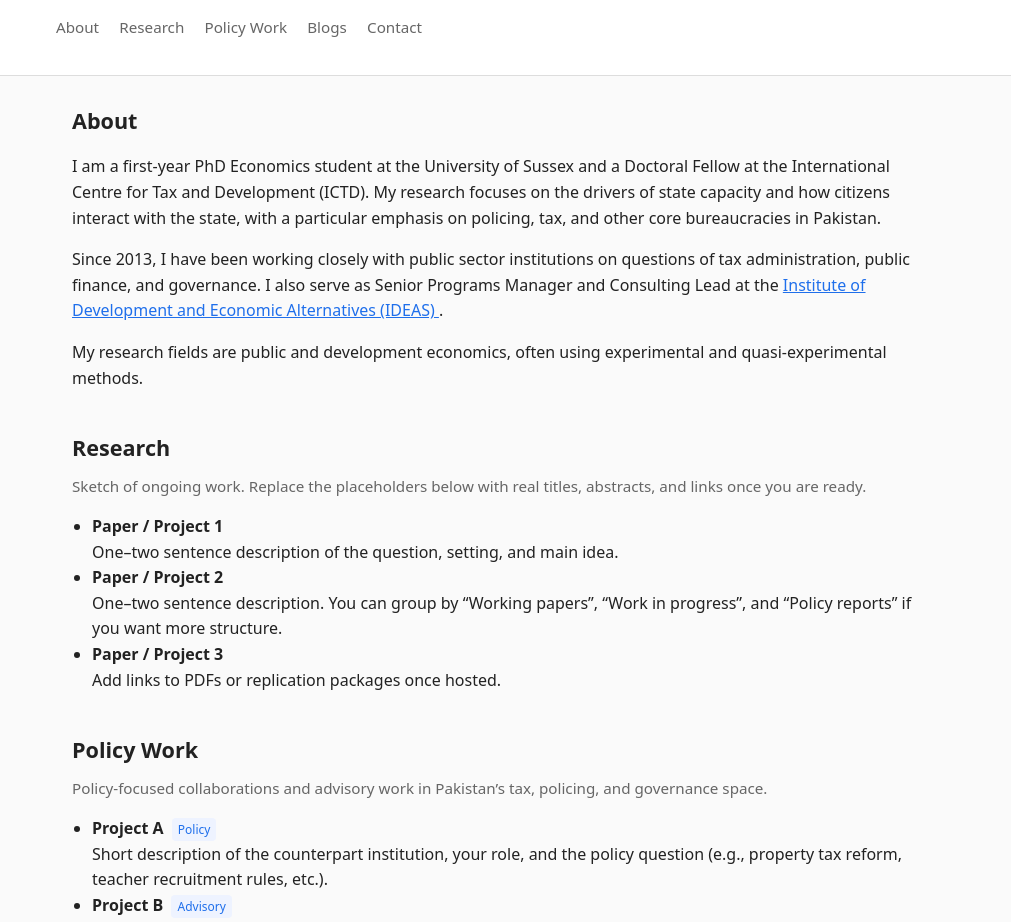
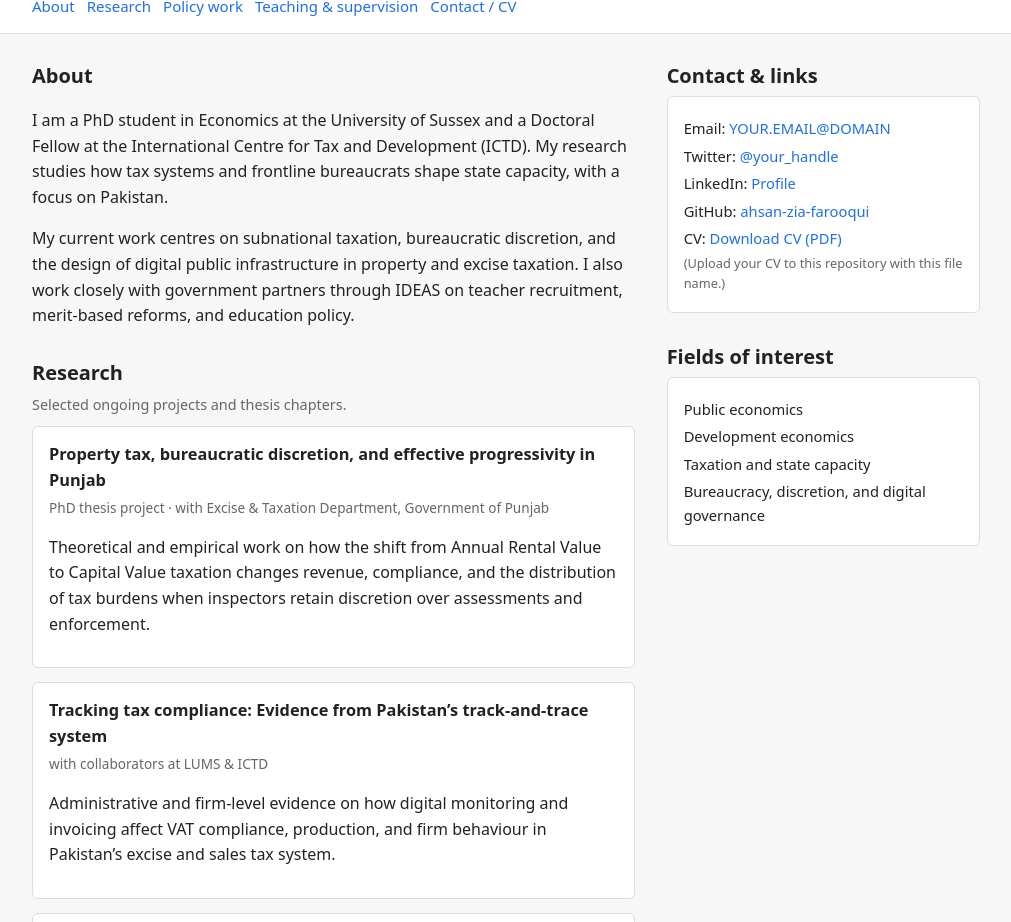
Before and after one commit to AhsanZiaFarooqui/ahsanziafarooqui.github.io, a plain HTML site: page index.html in a window 1280 px wide. Shown: the part 115-1037 px from the top of the page, without its empty margins (134-1145 px from the left). Drawn offline with Linux system fonts and the light colour scheme.

Commit message:
Update index.html

```diff
--- a/index.html
+++ b/index.html
@@ -2,15 +2,16 @@
 <html lang="en">
 <head>
   <meta charset="UTF-8">
-  <title>Ahsan Zia Farooqui | Economics & Public Finance</title>
+  <title>Ahsan Zia Farooqui | Economics</title>
   <meta name="viewport" content="width=device-width, initial-scale=1">
   <style>
     :root {
-      --bg: #fafafa;
+      --bg: #f7f7f7;
       --fg: #222;
       --accent: #1f6feb;
       --muted: #666;
       --border: #ddd;
+      --card: #ffffff;
     }
 
     * {
@@ -25,265 +26,273 @@
       line-height: 1.6;
     }
 
-    header {
-      border-bottom: 1px solid var(--border);
-      background: #fff;
-    }
-
-    .container {
-      max-width: 900px;
-      margin: 0 auto;
-      padding: 0 16px;
-    }
-
-    .hero {
-      padding: 32px 0 24px 0;
-    }
-
-    .name {
-      font-size: 2rem;
-      margin: 0 0 4px 0;
-    }
-
-    .tagline {
-      margin: 0;
-      color: var(--muted);
-      font-size: 0.98rem;
-    }
-
-    nav {
-      margin-top: 18px;
-      padding-bottom: 10px;
-    }
-
-    nav a {
-      text-decoration: none;
-      color: var(--muted);
-      margin-right: 16px;
-      font-size: 0.95rem;
-      padding-bottom: 4px;
-      border-bottom: 2px solid transparent;
-    }
-
-    nav a:hover {
-      color: var(--accent);
-      border-bottom-color: var(--accent);
-    }
-
-    main {
-      padding: 28px 0 40px 0;
-    }
-
-    section {
-      margin-bottom: 40px;
-    }
-
-    h2 {
-      margin-top: 0;
-      margin-bottom: 8px;
-      font-size: 1.35rem;
-    }
-
-    .section-subtitle {
-      margin-top: 0;
-      margin-bottom: 16px;
-      color: var(--muted);
-      font-size: 0.95rem;
-    }
-
-    ul {
-      padding-left: 20px;
-    }
-
     a {
       color: var(--accent);
+      text-decoration: none;
     }
 
     a:hover {
       text-decoration: underline;
     }
 
+    header {
+      background: var(--card);
+      border-bottom: 1px solid var(--border);
+    }
+
+    .container {
+      max-width: 980px;
+      margin: 0 auto;
+      padding: 0 16px;
+    }
+
+    .top-bar {
+      display: flex;
+      flex-wrap: wrap;
+      align-items: center;
+      justify-content: space-between;
+      padding: 20px 0 10px 0;
+      gap: 12px;
+    }
+
+    .name-block h1 {
+      margin: 0;
+      font-size: 1.9rem;
+    }
+
+    .name-block p {
+      margin: 4px 0 0 0;
+      color: var(--muted);
+      font-size: 0.95rem;
+    }
+
+    nav {
+      display: flex;
+      flex-wrap: wrap;
+      gap: 12px;
+      font-size: 0.94rem;
+    }
+
+    nav a {
+      padding-bottom: 3px;
+      border-bottom: 2px solid transparent;
+    }
+
+    nav a:hover {
+      border-bottom-color: var(--accent);
+    }
+
+    main {
+      padding: 26px 0 40px 0;
+    }
+
+    .layout {
+      display: grid;
+      grid-template-columns: minmax(0, 2.5fr) minmax(0, 1.3fr);
+      gap: 32px;
+      align-items: flex-start;
+    }
+
+    section {
+      margin-bottom: 28px;
+    }
+
+    h2 {
+      margin: 0 0 4px 0;
+      font-size: 1.25rem;
+    }
+
+    .section-subtitle {
+      margin: 0 0 10px 0;
+      color: var(--muted);
+      font-size: 0.9rem;
+    }
+
+    ul {
+      padding-left: 18px;
+      margin: 8px 0 0 0;
+    }
+
+    .card {
+      background: var(--card);
+      border: 1px solid var(--border);
+      border-radius: 6px;
+      padding: 14px 16px;
+      margin-bottom: 14px;
+    }
+
+    .card h3 {
+      margin: 0 0 4px 0;
+      font-size: 1.02rem;
+    }
+
+    .card .meta {
+      margin: 0 0 6px 0;
+      font-size: 0.85rem;
+      color: var(--muted);
+    }
+
     .contact-list {
       list-style: none;
       padding-left: 0;
+      margin: 6px 0 0 0;
+      font-size: 0.92rem;
     }
 
     .contact-list li {
-      margin-bottom: 6px;
-    }
-
-    .badge {
-      display: inline-block;
-      padding: 2px 6px;
-      border-radius: 4px;
-      background: #eef3ff;
-      color: var(--accent);
-      font-size: 0.75rem;
-      margin-left: 4px;
+      margin-bottom: 4px;
     }
 
     footer {
       border-top: 1px solid var(--border);
-      padding: 16px 0 24px 0;
+      padding: 14px 0 20px 0;
       font-size: 0.85rem;
       color: var(--muted);
+      background: var(--card);
     }
 
-    @media (max-width: 600px) {
-      .name {
-        font-size: 1.6rem;
-      }
-      nav {
-        font-size: 0.9rem;
-        display: flex;
-        flex-wrap: wrap;
-        gap: 8px;
-      }
-      nav a {
-        margin-right: 8px;
+    @media (max-width: 800px) {
+      .layout {
+        grid-template-columns: 1fr;
       }
     }
   </style>
 </head>
 <body>
   <header>
-    <div class="container hero">
-      <h1 class="name">Ahsan Zia Farooqui</h1>
-      <p class="tagline">
-        PhD Economics student, University of Sussex · Doctoral Fellow, ICTD ·
-        Senior Programs Manager &amp; Consulting Lead, IDEAS
-      </p>
-
+    <div class="container">
+      <div class="top-bar">
+        <div class="name-block">
+          <h1>Ahsan Zia Farooqui</h1>
+          <p>PhD Economics, University of Sussex · Doctoral Fellow, ICTD · Senior Programs Manager &amp; Consulting Lead, IDEAS</p>
+        </div>
         <nav>
           <a href="#about">About</a>
           <a href="#research">Research</a>
-        <a href="#policy">Policy Work</a>
-        <a href="#blogs">Blogs</a>
-        <a href="#contact">Contact</a>
+          <a href="#policy">Policy work</a>
+          <a href="#teaching">Teaching &amp; supervision</a>
+          <a href="#contact">Contact / CV</a>
         </nav>
+      </div>
     </div>
   </header>
 
   <main>
-    <div class="container">
+    <div class="container layout">
+      <div>
+        <!-- LEFT COLUMN: ABOUT + RESEARCH -->
         <section id="about">
           <h2>About</h2>
           <p>
-          I am a first-year PhD Economics student at the University of Sussex and a
-          Doctoral Fellow at the International Centre for Tax and Development (ICTD).
-          My research focuses on the drivers of state capacity and how citizens
-          interact with the state, with a particular emphasis on policing, tax, and
-          other core bureaucracies in Pakistan.
+            I am a PhD student in Economics at the University of Sussex and a Doctoral Fellow at the
+            International Centre for Tax and Development (ICTD). My research studies how tax systems
+            and frontline bureaucrats shape state capacity, with a focus on Pakistan.
           </p>
           <p>
-          Since 2013, I have been working closely with public sector institutions on
-          questions of tax administration, public finance, and governance. I also
-          serve as Senior Programs Manager and Consulting Lead at the
-          <a href="https://ideasdev.org" target="_blank" rel="noopener noreferrer">
-            Institute of Development and Economic Alternatives (IDEAS)
-          </a>.
-        </p>
-        <p>
-          My research fields are public and development economics, often using
-          experimental and quasi-experimental methods.
+            My current work centres on subnational taxation, bureaucratic discretion, and the design
+            of digital public infrastructure in property and excise taxation. I also work closely with
+            government partners through IDEAS on teacher recruitment, merit-based reforms, and education policy.
           </p>
         </section>
 
         <section id="research">
           <h2>Research</h2>
-        <p class="section-subtitle">
-          Sketch of ongoing work. Replace the placeholders below with real titles,
-          abstracts, and links once you are ready.
+          <p class="section-subtitle">Selected ongoing projects and thesis chapters.</p>
+
+          <div class="card">
+            <h3>Property tax, bureaucratic discretion, and effective progressivity in Punjab</h3>
+            <p class="meta">PhD thesis project · with Excise &amp; Taxation Department, Government of Punjab</p>
+            <p>
+              Theoretical and empirical work on how the shift from Annual Rental Value to Capital Value
+              taxation changes revenue, compliance, and the distribution of tax burdens when inspectors
+              retain discretion over assessments and enforcement.
             </p>
+          </div>
+
+          <div class="card">
+            <h3>Tracking tax compliance: Evidence from Pakistan’s track-and-trace system</h3>
+            <p class="meta">with collaborators at LUMS &amp; ICTD</p>
+            <p>
+              Administrative and firm-level evidence on how digital monitoring and invoicing affect
+              VAT compliance, production, and firm behaviour in Pakistan’s excise and sales tax system.
+            </p>
+          </div>
+
+          <div class="card">
+            <h3>Merit-based teacher recruitment and bureaucratic rules</h3>
+            <p class="meta">with provincial education departments</p>
+            <p>
+              Work on the political economy and implementation of merit-based recruitment rules for
+              public-school teachers, combining policy timelines, protests data, and administrative records.
+            </p>
+          </div>
+        </section>
+
+        <section id="policy">
+          <h2>Policy work</h2>
+          <p class="section-subtitle">Selected collaborations with government and policy partners.</p>
           <ul>
             <li>
-            <strong>Paper / Project 1</strong><br>
-            One–two sentence description of the question, setting, and main idea.
+              Advisory work with the Excise &amp; Taxation Department, Punjab on property tax reform,
+              digital self-assessment portals, and valuation schedules.
             </li>
             <li>
-            <strong>Paper / Project 2</strong><br>
-            One–two sentence description. You can group by “Working papers”,
-            “Work in progress”, and “Policy reports” if you want more structure.
+              Research and technical input on teacher recruitment and merit-based reforms with provincial
+              education departments, including analysis of recruitment rules and protest data.
             </li>
             <li>
-            <strong>Paper / Project 3</strong><br>
-            Add links to PDFs or replication packages once hosted.
+              Contributions to policy reports on property tax utilisation, equity, and subnational public finance.
             </li>
           </ul>
         </section>
 
-      <section id="policy">
-        <h2>Policy Work</h2>
+        <section id="teaching">
+          <h2>Teaching &amp; supervision</h2>
           <p class="section-subtitle">
-          Policy-focused collaborations and advisory work in Pakistan’s tax,
-          policing, and governance space.
+            Brief overview; expand as you accumulate more teaching.
           </p>
           <ul>
+            <li>Supervision and mentoring of research assistants on tax and education projects.</li>
+            <li>Guest lectures and trainings on tax administration, data, and empirical methods (to be expanded).</li>
+          </ul>
+        </section>
+      </div>
+
+      <!-- RIGHT COLUMN: CONTACT + QUICK INFO -->
+      <aside>
+        <section id="contact">
+          <h2>Contact &amp; links</h2>
+          <div class="card">
+            <ul class="contact-list">
+              <li>Email: <a href="mailto:YOUR.EMAIL@DOMAIN">YOUR.EMAIL@DOMAIN</a></li>
+              <li>Twitter: <a href="https://twitter.com/" target="_blank" rel="noopener noreferrer">@your_handle</a></li>
+              <li>LinkedIn: <a href="https://www.linkedin.com/" target="_blank" rel="noopener noreferrer">Profile</a></li>
+              <li>GitHub: <a href="https://github.com/ahsan-zia-farooqui" target="_blank" rel="noopener noreferrer">ahsan-zia-farooqui</a></li>
               <li>
-            <strong>Project A</strong> <span class="badge">Policy</span><br>
-            Short description of the counterpart institution, your role, and the
-            policy question (e.g., property tax reform, teacher recruitment rules,
-            etc.).
-          </li>
-          <li>
-            <strong>Project B</strong> <span class="badge">Advisory</span><br>
-            Another example, ideally with a link to a public report or note if
-            available.
-          </li>
-          <li>
-            <strong>Talks &amp; briefings</strong><br>
-            You can add bullets for invited talks, committee briefings, or
-            testimonies here.
+                CV:
+                <a href="Ahsan_Zia_Farooqui_CV.pdf" target="_blank" rel="noopener noreferrer">
+                  Download CV (PDF)
+                </a>
+                <span style="display:block;font-size:0.8rem;color:var(--muted);margin-top:2px;">
+                  (Upload your CV to this repository with this file name.)
+                </span>
               </li>
             </ul>
+          </div>
         </section>
 
-      <section id="blogs">
-        <h2>Blogs</h2>
-        <p class="section-subtitle">
-          Optional space for short pieces, reflections on fieldwork, or summaries
-          of papers and policy debates.
-        </p>
-        <ul>
-          <li>
-            <em>Coming soon.</em> You can either link to an external blog platform
-            or keep a simple archive of posts here.
-          </li>
+        <section>
+          <h2>Fields of interest</h2>
+          <div class="card">
+            <ul class="contact-list">
+              <li>Public economics</li>
+              <li>Development economics</li>
+              <li>Taxation and state capacity</li>
+              <li>Bureaucracy, discretion, and digital governance</li>
             </ul>
+          </div>
         </section>
-
-      <section id="contact">
-        <h2>Contact</h2>
-        <ul class="contact-list">
-          <li>
-            Email:
-            <a href="mailto:YOUR.EMAIL@DOMAIN">YOUR.EMAIL@DOMAIN</a>
-          </li>
-          <li>
-            Twitter:
-            <a href="https://twitter.com/" target="_blank" rel="noopener noreferrer">
-              @your_handle
-            </a>
-          </li>
-          <li>
-            LinkedIn:
-            <a href="https://www.linkedin.com/" target="_blank" rel="noopener noreferrer">
-              LinkedIn profile
-            </a>
-          </li>
-          <li>
-            CV:
-            <!-- Once you upload your CV to this repo, update the href below -->
-            <a href="Ahsan_Farooqui_CV.pdf" target="_blank" rel="noopener noreferrer">
-              Download CV (PDF)
-            </a>
-          </li>
-        </ul>
-        <p class="section-subtitle">
-          Replace the placeholders above with your actual email, Twitter, LinkedIn,
-          and a CV file stored in this repository.
-        </p>
-      </section>
+      </aside>
     </div>
   </main>
 
@@ -294,7 +303,6 @@
   </footer>
 
   <script>
-    // Set current year in footer
     document.getElementById('year').textContent = new Date().getFullYear();
   </script>
 </body>
```
Lines whose indentation alone changed are shown as unchanged.
